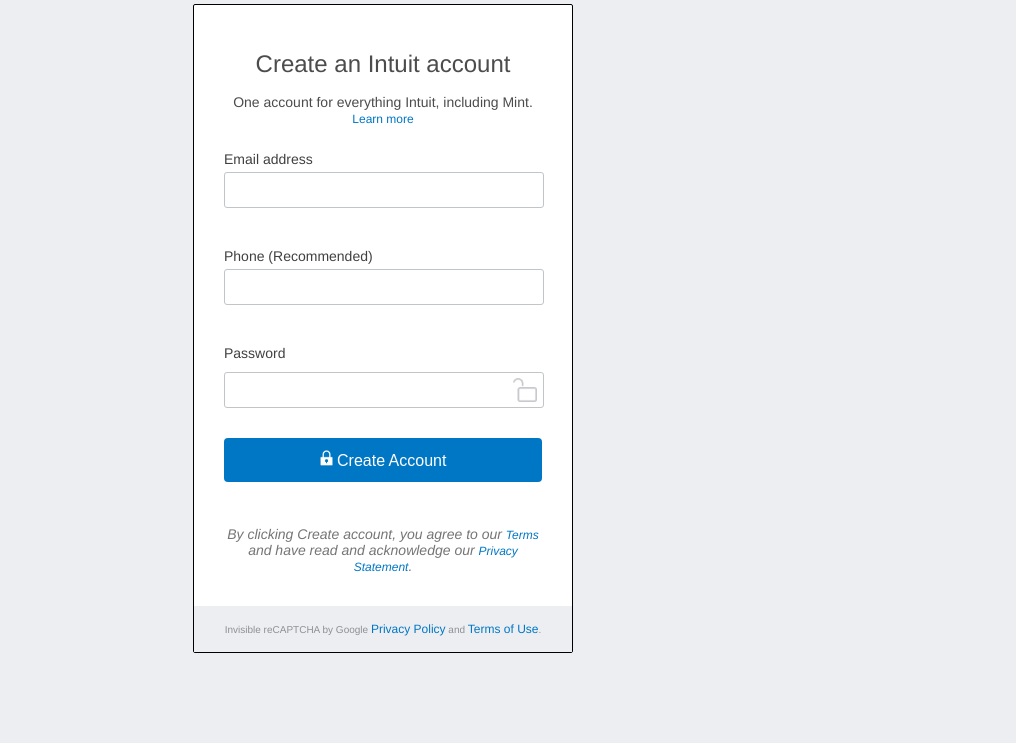
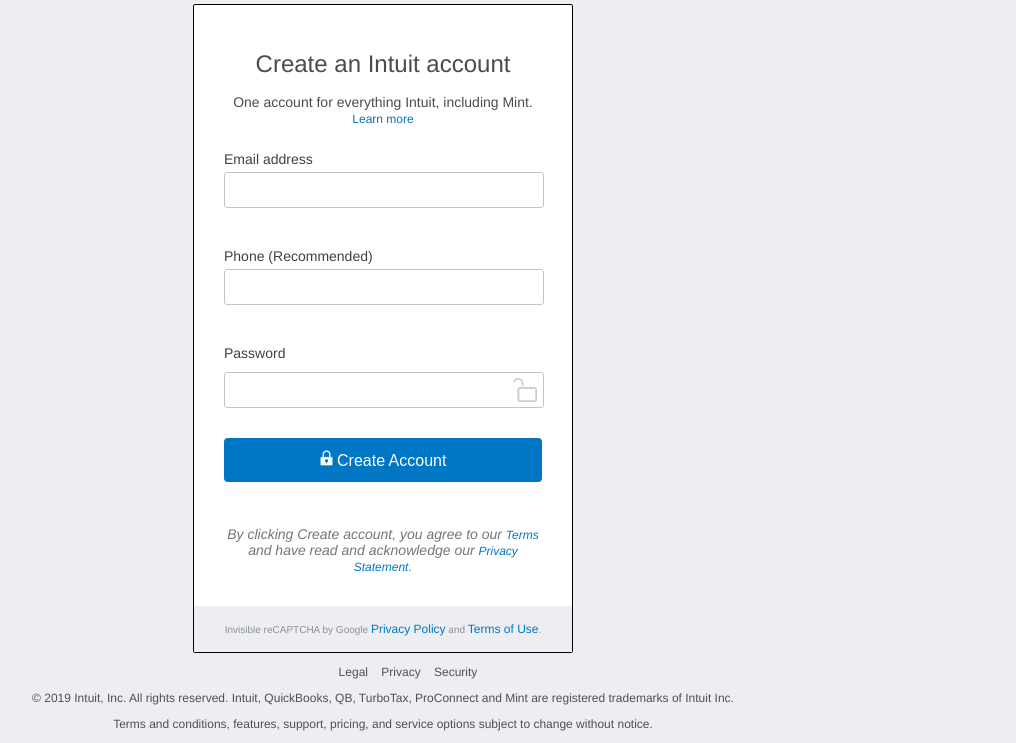
Before and after one commit to srueda27/mint-login-clone, a plain HTML site: page index.html in a window 1280 px wide. Shown: the part 194-937 px from the top of the page, without its empty margins (257-1273 px from the left). Before the commit the page ends 855 px from the top, so only its background shows below. Drawn offline with Linux system fonts and the light colour scheme.

Commit message:
giving the same color to the entire footer page

```diff
--- a/css/style.css
+++ b/css/style.css
@@ -66,11 +66,13 @@
   vertical-align: top;
 }
 
-.logos ul {
+.logos ul,
+footer ul {
   list-style-type: none;
 }
 
-.logos ul li {
+.logos ul li,
+footer ul li {
   display: inline;
 }
 
@@ -209,3 +211,29 @@
   background-origin: content-box;
   background-size: 1.5rem 1.5rem;
 }
+
+/* FOOTER-PAGE */
+
+.footer-page,
+.footer-page a {
+  color: #505050;
+}
+
+.footer-page ul li {
+  padding-left: 10px;
+}
+
+.footer-page ul {
+  font-weight: 400;
+  font-size: 12px;
+  text-align: center;
+}
+
+.footer-page p {
+  font-size: 12px;
+  text-align: center;
+}
+
+a {
+  text-decoration: none;
+}
--- a/index.html
+++ b/index.html
@@ -84,7 +84,23 @@
       </footer>
     </div>
   </main>
-  <footer></footer>
+  <footer class="footer-page">
+    <ul>
+      <li>
+        <a href="#">Legal</a>
+      </li>
+      <li>
+        <a href="#">Privacy</a>
+      </li>
+      <li>
+        <a href="#">Security</a>
+      </li>
+    </ul>
+    <div>
+      <p>© 2019 Intuit, Inc. All rights reserved. Intuit, QuickBooks, QB, TurboTax, ProConnect and Mint are registered trademarks of Intuit Inc.</p>
+      <p>Terms and conditions, features, support, pricing, and service options subject to change without notice.</p>
+    </div>
+  </footer>
 
 </body>
 
```
